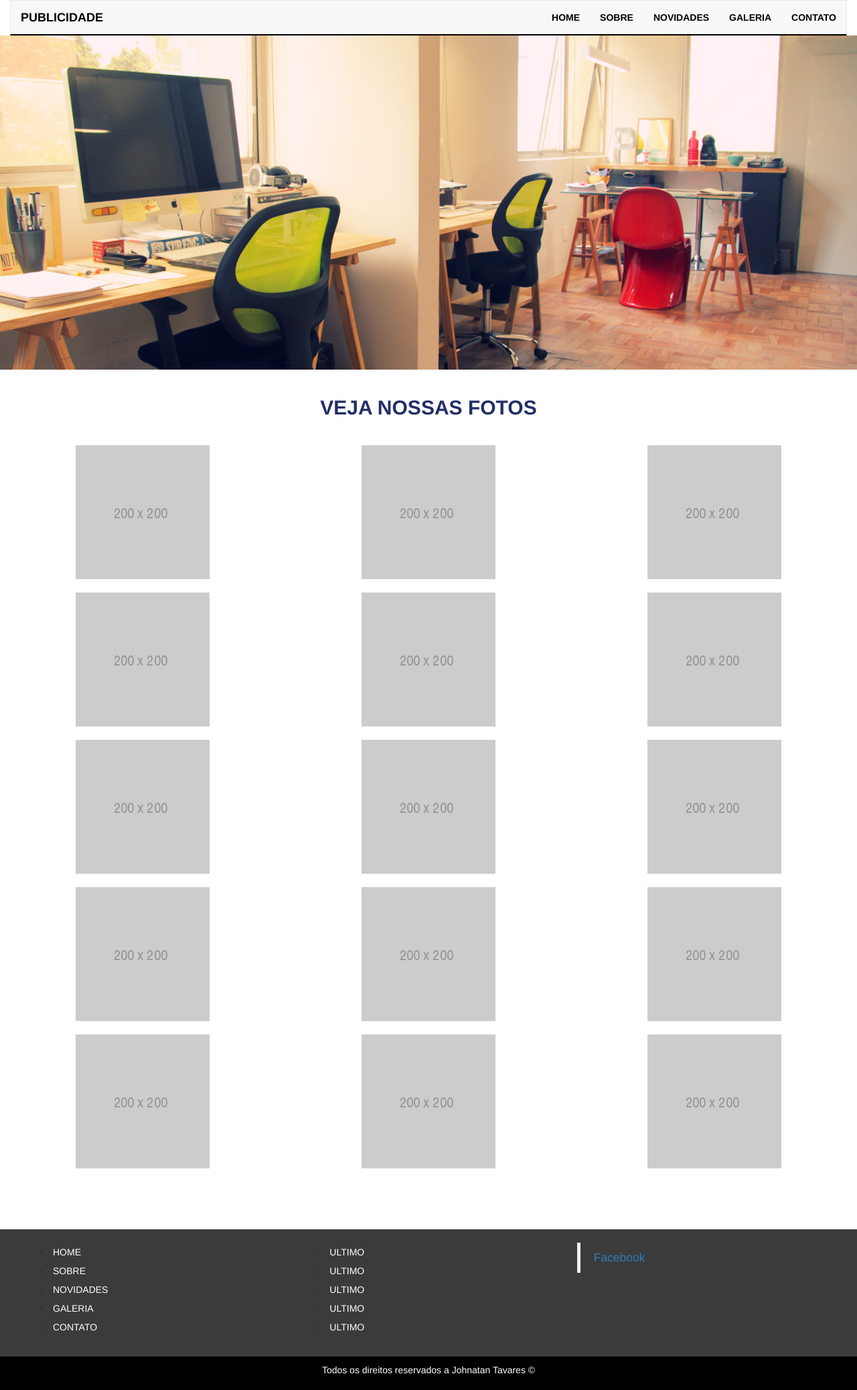
After one commit to JohnatanT/Template_WordPress, a PHP site: page /galeria.php in a window 1280 px wide. The commit adds this page. Shown: the whole page at 67% size. Run offline with PHP 8.4, Linux system fonts and the light colour scheme; some libraries are stand-ins or nearby versions.

Commit message:
Galeria Pronta

```diff
--- a/footer.php
+++ b/footer.php
@@ -6,7 +6,7 @@
 					<li><a href="index.php">Home</a></li>
 					<li><a href="sobre.php">Sobre</a></li>
 					<li><a href="novidades.php">Novidades</a></li>
-					<li><a href="">Galeria</a></li>
+					<li><a href="galeria.php">Galeria</a></li>
 					<li><a href="">Contato</a></li>
 				</ul>
 			</div>
--- /dev/null
+++ b/galeria.php
@@ -0,0 +1,97 @@
+<?php require_once 'header.php' ?>
+
+ <!-- Banner -->
+<div class="row">
+	<div id="slide-banner" class="carousel-iner" data-ride="carousel">
+		<div class="item active">
+			<img src="imagens/galeria.jpg" class="img-responsive wp-post-image" alt="Banner">
+		</div>
+	</div>
+</div>
+
+<!-- Galeria de Fotos -->
+<div class="row galeria">
+	<div class="fotos">
+		<div class="titulo">
+			<h2>Veja Nossas Fotos</h2>
+		</div>
+		<div class="col-md-4">
+			<div class="bloco-fotos">
+				<img src="imagens/ultimos-posts.png" class="img-responsive">
+			</div>
+		</div>
+		<div class="col-md-4">
+			<div class="bloco-fotos">
+				<img src="imagens/ultimos-posts.png" class="img-responsive">
+			</div>
+		</div>
+		<div class="col-md-4">
+			<div class="bloco-fotos">
+				<img src="imagens/ultimos-posts.png" class="img-responsive">
+			</div>
+		</div>
+		<div class="col-md-4">
+			<div class="bloco-fotos">
+				<img src="imagens/ultimos-posts.png" class="img-responsive">
+			</div>
+		</div>
+		<div class="col-md-4">
+			<div class="bloco-fotos">
+				<img src="imagens/ultimos-posts.png" class="img-responsive">
+			</div>
+		</div>
+		<div class="col-md-4">
+			<div class="bloco-fotos">
+				<img src="imagens/ultimos-posts.png" class="img-responsive">
+			</div>
+		</div>
+		<div class="col-md-4">
+			<div class="bloco-fotos">
+				<img src="imagens/ultimos-posts.png" class="img-responsive">
+			</div>
+		</div>
+		<div class="col-md-4">
+			<div class="bloco-fotos">
+				<img src="imagens/ultimos-posts.png" class="img-responsive">
+			</div>
+		</div>
+		<div class="col-md-4">
+			<div class="bloco-fotos">
+				<img src="imagens/ultimos-posts.png" class="img-responsive">
+			</div>
+		</div>
+		<div class="col-md-4">
+			<div class="bloco-fotos">
+				<img src="imagens/ultimos-posts.png" class="img-responsive">
+			</div>
+		</div>
+		<div class="col-md-4">
+			<div class="bloco-fotos">
+				<img src="imagens/ultimos-posts.png" class="img-responsive">
+			</div>
+		</div>
+		<div class="col-md-4">
+			<div class="bloco-fotos">
+				<img src="imagens/ultimos-posts.png" class="img-responsive">
+			</div>
+		</div>
+		<div class="col-md-4">
+			<div class="bloco-fotos">
+				<img src="imagens/ultimos-posts.png" class="img-responsive">
+			</div>
+		</div>
+		<div class="col-md-4">
+			<div class="bloco-fotos">
+				<img src="imagens/ultimos-posts.png" class="img-responsive">
+			</div>
+		</div>
+		<div class="col-md-4">
+			<div class="bloco-fotos">
+				<img src="imagens/ultimos-posts.png" class="img-responsive">
+			</div>
+		</div>
+	</div>
+</div>
+
+
+<?php require_once 'footer.php' ?>
--- a/header.php
+++ b/header.php
@@ -6,7 +6,7 @@
     <meta name="viewport" content="width=device-width, initial-scale=1">
     <meta name="description" content="Description of the page less than 150 characters">
     <!-- The above 3 meta tags *must* come first in the head; any other head content must come *after* these tags -->
-    <title>Marketing</title>
+    <title>Publicidade</title>
 
     <!-- Bootstrap -->
     <link href="css/bootstrap.min.css" rel="stylesheet">
@@ -32,7 +32,7 @@
         <span class="icon-bar"></span>
         <span class="icon-bar"></span>
       </button>
-      <a class="navbar-brand" href="index.php">Marketing</a>
+      <a class="navbar-brand" href="index.php">Publicidade</a>
     </div>
 
     <!-- Collect the nav links, forms, and other content for toggling -->
@@ -41,7 +41,7 @@
         <li><a href="index.php">Home</a></li>
         <li><a href="sobre.php">Sobre</a></li>
         <li><a href="novidades.php">Novidades</a></li>
-        <li><a href="#">Galeria</a></li>
+        <li><a href="galeria.php">Galeria</a></li>
         <li><a href="#">Contato</a></li>
       </ul>
 
--- a/index.php
+++ b/index.php
@@ -43,7 +43,7 @@
 				<div class="col-md-6">
 					<h2>Veja Nossa Galeria</h2>
 					<p>É um fato conhecido de todos que um leitor se distrairá com o conteúdo de texto legível de uma página quando estiver examinando sua diagramação</p>
-					<a href="" class="btn btn-purple">Acessar</a>
+					<a href="galeria.php" class="btn btn-purple">Acessar</a>
 				</div>
 			</div>
 			<div class="col-md-6">
--- a/novidades.php
+++ b/novidades.php
@@ -4,7 +4,7 @@
 <div class="row">
 	<div id="slide-banner" class="carousel-iner" data-ride="carousel">
 		<div class="item active">
-			<img src="imagens/marketing.png" class="img-responsive wp-post-image" alt="Banner">
+			<img src="imagens/posts.png" class="img-responsive wp-post-image" alt="Banner">
 		</div>
 	</div>
 </div>
--- a/style.css
+++ b/style.css
@@ -291,3 +291,23 @@
 	background-repeat: no-repeat;
 	background-image: url('imagens/Pacman.gif');
 }
+
+/* Galeria */
+.galeria{
+	margin-bottom: 80px;
+}
+.fotos .bloco-fotos img{
+	margin: 0 auto;
+}
+.fotos .bloco-fotos{
+	margin-bottom: 10px;
+	margin-top: 10px;
+}
+.fotos .titulo h2{
+	text-align: center;
+    text-transform: uppercase;
+    padding-bottom: 20px;
+    padding-top: 20px;
+    font-weight: bold;
+    color: #232e65;
+}
```
Also changed, not shown: imagens/galeria.jpg (added), imagens/posts.png (added).
